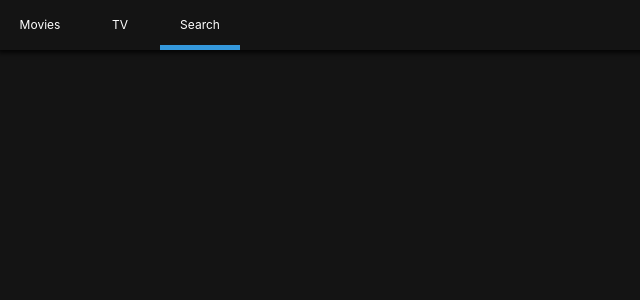
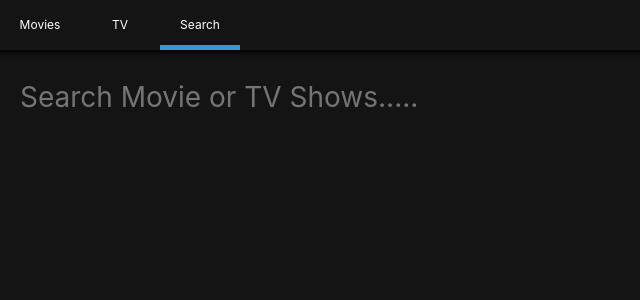
Before and after one commit to Yesdoing/yesflex, a React (Create React App) app: page /search in a window 1280 px wide. Shown: the top 300 px of the page, without its empty margins (0-640 px from the left). Built offline with nearby package versions, Linux system fonts and the light colour scheme.

Commit message:
add Message Component

```diff
--- /dev/null
+++ b/src/components/Message.js
@@ -0,0 +1,26 @@
+import React from "react";
+import PropTypes from "prop-types";
+import styled from "styled-components";
+
+const Container = styled.div`
+  width: 100vw;
+  display: flex;
+  justify-content: center;
+`;
+
+const Text = styled.span`
+  color: ${props => props.color};
+`;
+
+const Message = ({ color, text }) => (
+  <Container>
+    <Text color={color}>{text}</Text>
+  </Container>
+);
+
+Message.propTypes = {
+  color: PropTypes.string.isRequired,
+  text: PropTypes.string.isRequired
+};
+
+export default Message;
--- a/src/pages/Home/HomePresenter.js
+++ b/src/pages/Home/HomePresenter.js
@@ -4,9 +4,10 @@
 
 import Section from "components/Section";
 import Loader from "components/Loader";
+import Message from "components/Message";
 
 const Container = styled.div`
-  padding: 0px 10px;
+  padding: 0px 20px;
 `;
 
 const HomePresenter = ({ nowPlaying, popular, upcoming, error, loading }) =>
@@ -27,6 +28,7 @@
           {popular.map(movie => <span key={movie.id}>{movie.title}</span>)}
         </Section>
       )}
+      {error && <Message color="#e74c3c" text={error} />}
     </Container>
   );
 
--- a/src/pages/Search/SearchContainer.js
+++ b/src/pages/Search/SearchContainer.js
@@ -6,14 +6,16 @@
   state = {
     movieResults: null,
     tvResults: null,
-    searchTerm: null,
+    searchTerm: "",
     error: null,
     loading: false
   };
 
-  handleSubmit = () => {
+  handleSubmit = event => {
+    event.preventDefault();
     const { searchTerm } = this.state;
     if (searchTerm !== "") {
+      this.searchByTerm();
     }
   };
 
@@ -30,7 +32,7 @@
       this.setState({
         movieResults,
         tvResults
-      })
+      });
     } catch (error) {
       this.setState({ error: "Can't find results" });
     } finally {
@@ -38,9 +40,18 @@
     }
   };
 
+  updateTerm = event => {
+    const {
+      target: { value }
+    } = event;
+    this.setState({
+      searchTerm: value
+    });
+  };
+
   render() {
     const { movieResults, tvResults, searchTerm, error, loading } = this.state;
-    const { handleSubmit } = this;
+    const { handleSubmit, updateTerm } = this;
     return (
       <SearchPresenter
         movieResults={movieResults}
@@ -49,7 +60,8 @@
         error={error}
         loading={loading}
         handleSubmit={handleSubmit}
+        updateTerm={updateTerm}
       />
     );
   }
-}
+};
--- a/src/pages/Search/SearchPresenter.js
+++ b/src/pages/Search/SearchPresenter.js
@@ -1,6 +1,24 @@
 import React from "react";
 import PropTypes from "prop-types";
 import styled from "styled-components";
+import Loader from "components/Loader";
+import Section from "components/Section";
+import Message from "components/Message";
+
+const Container = styled.div`
+  padding: 0 20px;
+`;
+
+const Form = styled.form`
+  margin-bottom: 50px;
+  width: 100%;
+`;
+
+const Input = styled.input`
+  all: unset;
+  font-size: 28px;
+  width: 100%;
+`;
 
 const SearchPresenter = ({
   movieResults,
@@ -8,8 +26,43 @@
   searchTerm,
   error,
   loading,
-  handleSubmit
-}) => null;
+  handleSubmit,
+  updateTerm
+}) => (
+  <Container>
+    <Form onSubmit={handleSubmit}>
+      <Input
+        placeholder="Search Movie or TV Shows....."
+        value={searchTerm}
+        onChange={updateTerm}
+      />
+    </Form>
+    {loading ? (
+      <Loader />
+    ) : (
+      <>
+        {movieResults && movieResults.length > 0 && (
+          <Section title="Movie Results">
+            {movieResults.map(movie => (
+              <span key={movie.id}>{movie.title}</span>
+            ))}
+          </Section>
+        )}
+        {tvResults && tvResults.length > 0 && (
+          <Section title="TV Show Results">
+            {tvResults.map(show => (
+              <span key={show.id}>{show.name}</span>
+            ))}
+          </Section>
+        )}
+        {error && <Message color="#e74c3c" text={error} />}
+        {tvResults && movieResults && tvResults.length === 0 && movieResults.length === 0 && (
+          <Message text="Nothing Found" color="#95a5a6" />
+        )}
+      </>
+    )}
+  </Container>
+);
 
 SearchPresenter.propTypes = {
   movieResults: PropTypes.array,
@@ -17,7 +70,8 @@
   searchTerm: PropTypes.string,
   error: PropTypes.string,
   loading: PropTypes.bool.isRequired,
-  handleSubmit: PropTypes.func.isRequired
+  handleSubmit: PropTypes.func.isRequired,
+  updateTerm: PropTypes.func.isRequired
 };
 
 export default SearchPresenter;
--- a/src/pages/TV/TVPresenter.js
+++ b/src/pages/TV/TVPresenter.js
@@ -3,9 +3,10 @@
 import styled from "styled-components";
 import Section from "components/Section";
 import Loader from "components/Loader";
+import Message from "components/Message";
 
 const Container = styled.div`
-  padding: 0 10px;
+  padding: 0 20px;
 `;
 
 const TVPresenter = ({ topRated, popular, airingToday, error, loading }) =>
@@ -26,6 +27,7 @@
           {airingToday.map(show => <span key={show.id}>{show.name}</span>)}
         </Section>
       )}
+      {error && <Message color="#e74c3c" text={error} />}
     </Container>
   );
 
```
